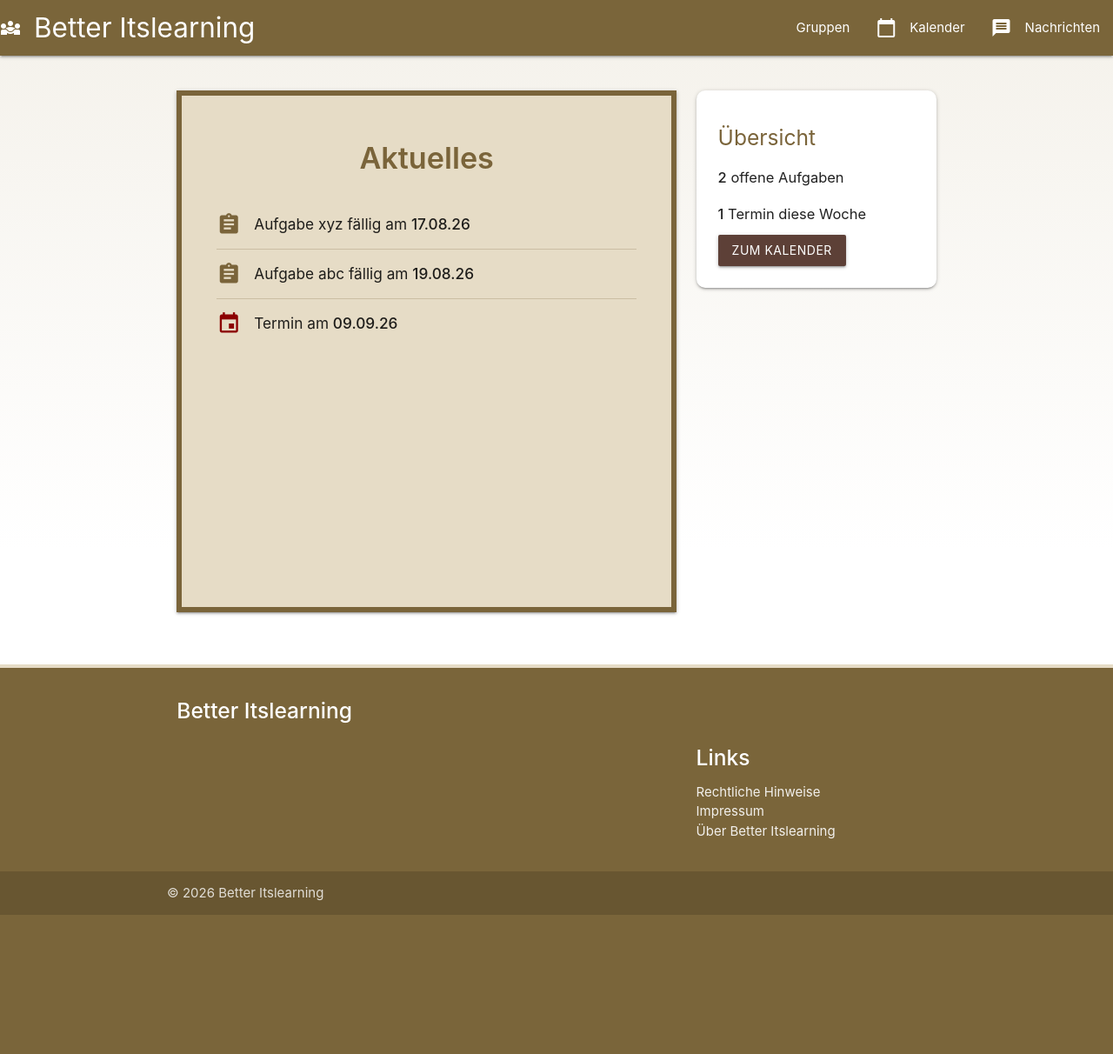
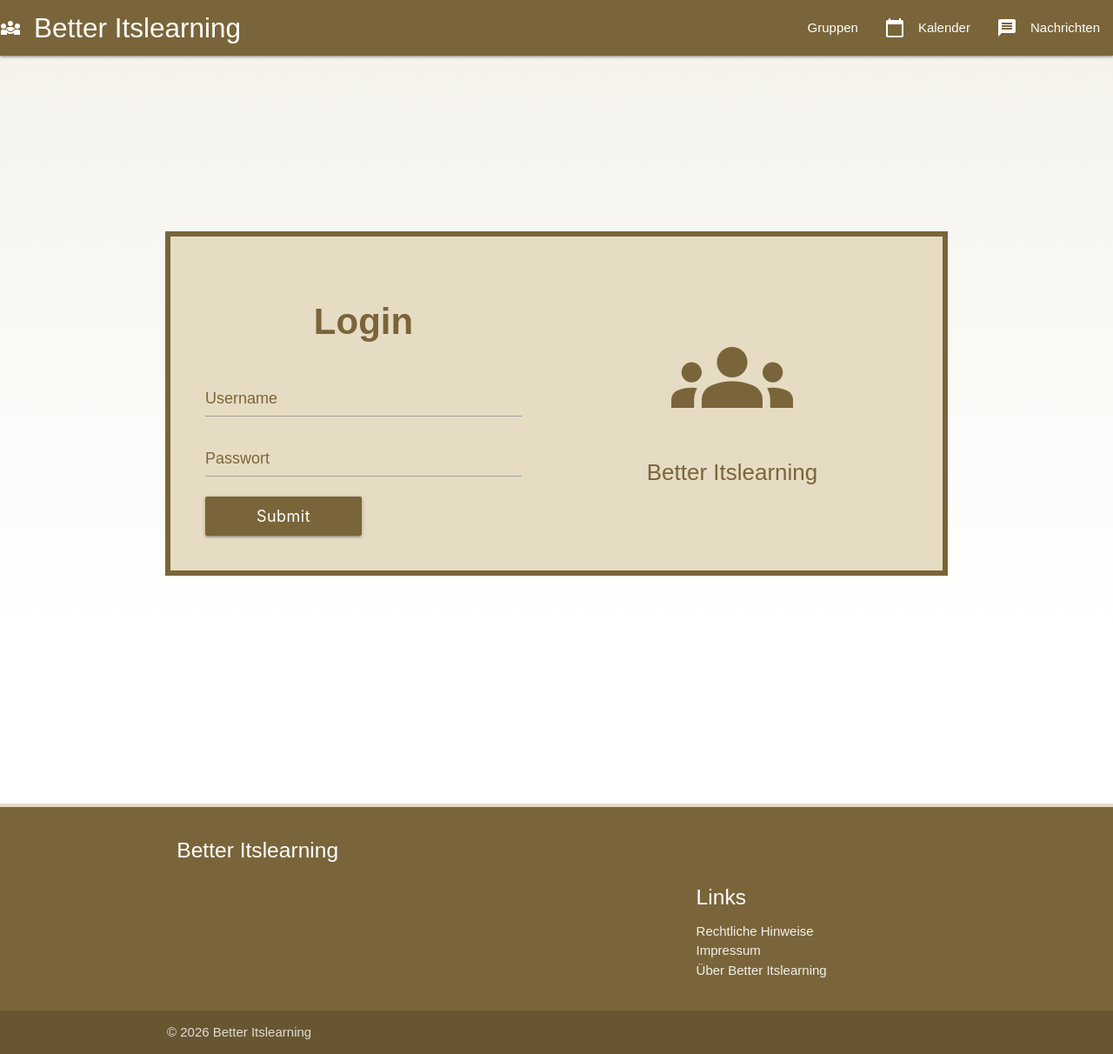
Before and after one commit to KyraOnThePhone/goGroup, a PHP site: page /login.php in a window 1280 px wide. Shown: the whole page at 87% size. Before the commit the page ends 1052 px from the top, so only its background shows below. Run offline with PHP 8.4, Linux system fonts and the light colour scheme.

Commit message:
login script in actionScripts/login.php

```diff
--- a/webserver_data/login.php
+++ b/webserver_data/login.php
@@ -1,50 +1,50 @@
 <!DOCTYPE html>
 <html lang="de">
-<?php include 'components/head.php'; ?>
+<?php
+    include 'components/head.php';
+?>
+<header>
+    <link rel="stylesheet" href="login.css">
+</header>
+<body>
+    <?php
+        include 'components/header.php';
+    ?>
+<main>
+<div class="login-container">
+    <div class="login-box">
+        <div class="login-left">
+            <h2>Login</h2>
 
-<body>
-<?php include 'components/header.php'; ?>
-
-<main class="container">
-    <div class="row">
-
-        <div class="col s12 m8">
-            <div class="aktuelles-box z-depth-1">
-                <h4 class="center-align aktuelles-title">Aktuelles</h4>
-
-                <div class="aktuelles-item">
-                    <i class="material-icons">assignment</i>
-                    <span>Aufgabe xyz fällig am <strong>17.08.26</strong></span>
+            <form method="post" action="actionScripts/login.php">
+                <div class="input-field">
+                    <input id="username" type="text" name="uname" required>
+                    <label for="username">Username</label>
                 </div>
 
-                <div class="aktuelles-item">
-                    <i class="material-icons">assignment</i>
-                    <span>Aufgabe abc fällig am <strong>19.08.26</strong></span>
+                <div class="input-field">
+                    <input id="password" type="password" name="pw" required>
+                    <label for="password">Passwort</label>
                 </div>
 
-                <div class="aktuelles-item termin">
-                    <i class="material-icons">event</i>
-                    <span>Termin am <strong>09.09.26</strong></span>
-                </div>
-            </div>
+                <button type="submit" class="btn login-btn waves-effect">
+                    Submit
+                </button>
+            </form>
         </div>
 
-        <div class="col s12 m4">
-            <div class="side-box z-depth-1">
-                <h5>Übersicht</h5>
-
-                <p><strong>2</strong> offene Aufgaben</p>
-                <p><strong>1</strong> Termin diese Woche</p>
-
-                <a href="#" class="btn brown darken-2 waves-effect waves-light">
-                    Zum Kalender
-                </a>
-            </div>
+        <div class="login-right">
+            <i class="material-icons">groups</i>
+            <span>Better Itslearning</span>
         </div>
-
     </div>
+</div>
 </main>
 
-<?php include 'components/footer.php'; ?>
+    <?php
+        include 'components/footer.php';
+    ?>
+
+<script src="https://cdnjs.cloudflare.com/ajax/libs/materialize/1.0.0/js/materialize.min.js"></script>
 </body>
 </html>
```
Also changed, not shown: webserver_data/actionScripts/login.php (added, +76 -0 lines).
